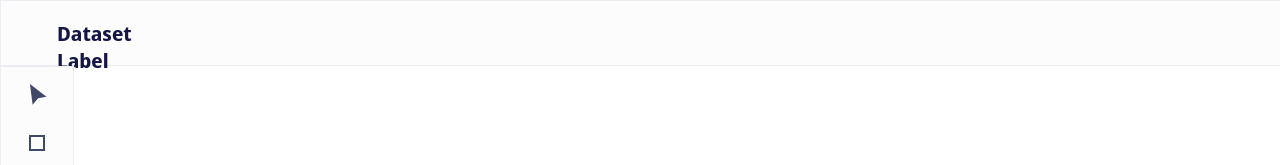
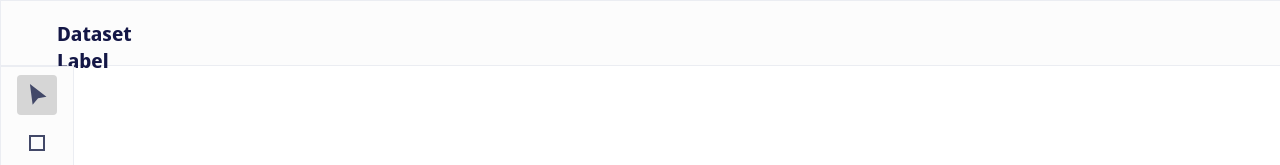
Before and after one commit to anthonyminyungi/labelling_tool, a React (Create React App) app: page / in a window 1280 px wide. Shown: the top 165 px of the page. Built offline with nearby package versions, Linux system fonts and the light colour scheme.

Commit message:
add global state and menu selection style

```diff
--- a/package.json
+++ b/package.json
@@ -6,6 +6,7 @@
     "@testing-library/jest-dom": "^5.11.4",
     "@testing-library/react": "^11.1.0",
     "@testing-library/user-event": "^12.1.10",
+    "immer": "^9.0.3",
     "node-sass": "4.14.0",
     "react": "^17.0.2",
     "react-dom": "^17.0.2",
--- a/src/App.jsx
+++ b/src/App.jsx
@@ -1,14 +1,18 @@
 import React from 'react';
+import { Provider } from 'react-redux';
 
 import { Header, MainContainer } from './components';
 import './styles/index.scss';
+import store from './redux';
 
 function App() {
   return (
-    <React.Fragment>
-      <Header />
-      <MainContainer />
-    </React.Fragment>
+    <Provider store={store}>
+      <React.Fragment>
+        <Header />
+        <MainContainer />
+      </React.Fragment>
+    </Provider>
   );
 }
 
--- a/src/components/MenuBar/index.jsx
+++ b/src/components/MenuBar/index.jsx
@@ -7,8 +7,8 @@ import './style.scss';
 const MenuBar = () => {
   return (
     <div className="menu-bar">
-      <MenuBarItem icon={selectIcon} />
-      <MenuBarItem icon={createIcon} />
+      <MenuBarItem id="select" icon={selectIcon} />
+      <MenuBarItem id="create" icon={createIcon} />
     </div>
   );
 };
--- a/src/components/MenuBarItem/index.jsx
+++ b/src/components/MenuBarItem/index.jsx
@@ -1,11 +1,30 @@
-import React from 'react';
+import React, { useCallback } from 'react';
+import { useDispatch, useSelector } from 'react-redux';
 
 import './style.scss';
+import { getCurrentMenu } from '../../redux/selectors';
+import { actions } from '../../redux/actions';
 
 const MenuBarItem = props => {
-  const { icon } = props;
+  const dispatch = useDispatch();
+  const { id, icon } = props;
+
+  const currentMenu = useSelector(state => getCurrentMenu(state));
+  console.log(currentMenu);
+
+  const handleClick = useCallback(() => {
+    if (id.toUpperCase() !== currentMenu) {
+      dispatch(actions.setCurrentMenu(id.toUpperCase()));
+    }
+  }, [currentMenu, dispatch, id]);
+
   return (
-    <div className="menu-item">
+    <div
+      className={`menu-item${
+        id.toUpperCase() === currentMenu ? ' selected' : ''
+      }`}
+      onClick={handleClick}
+    >
       <img src={icon} alt="icon" />
     </div>
   );
--- a/src/components/MenuBarItem/style.scss
+++ b/src/components/MenuBarItem/style.scss
@@ -15,4 +15,8 @@ $menu-bar-background: #fcfcfc;
     // background-color: var(--menu-item-selected);
     background-color: darken($menu-bar-background, 5%);
   }
+
+  &.selected {
+    background-color: darken($menu-bar-background, 15%);
+  }
 }
--- /dev/null
+++ b/src/redux/actions.js
@@ -0,0 +1,23 @@
+import createReducer from './createReducer';
+
+export const types = {
+  SET_CURRENT_MENU: 'SET_CURRENT_MENU',
+};
+
+export const actions = {
+  setCurrentMenu: currentMenu => ({
+    type: types.SET_CURRENT_MENU,
+    currentMenu,
+  }),
+};
+
+const initialState = {
+  currentMenu: 'SELECT',
+};
+
+const reducers = createReducer(initialState, {
+  [types.SET_CURRENT_MENU]: (state, action) =>
+    (state.currentMenu = action.currentMenu),
+});
+
+export default reducers;
--- /dev/null
+++ b/src/redux/createReducer.js
@@ -0,0 +1,12 @@
+import produce from 'immer';
+
+export default function createReducer(initialState, handlerMap) {
+  return function (state = initialState, action) {
+    return produce(state, draft => {
+      const handler = handlerMap[action.type];
+      if (handler) {
+        handler(draft, action);
+      }
+    });
+  };
+}
--- /dev/null
+++ b/src/redux/index.js
@@ -0,0 +1,16 @@
+import { createStore, combineReducers } from 'redux';
+// import createSagaMiddleware from 'redux-saga';
+
+// import rootSaga from './sagas';
+import reducers from './actions';
+
+// const sagaMiddleware = createSagaMiddleware();
+
+const reducer = combineReducers({
+  states: reducers,
+});
+
+const store = createStore(reducer);
+// const store = createStore(reducer, applyMiddleware(sagaMiddleware));
+export default store;
+// sagaMiddleware.run(rootSaga);
--- /dev/null
+++ b/src/redux/selectors.js
@@ -0,0 +1 @@
+export const getCurrentMenu = state => state.states.currentMenu;
```
Also changed, not shown: 1 other file (tests, documents, lock files or other folders).
